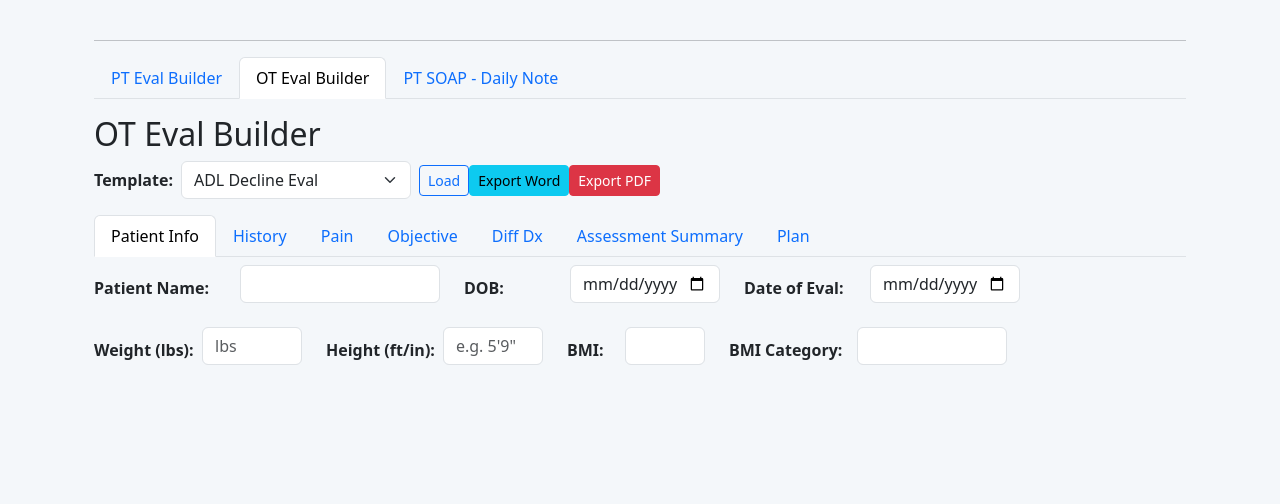
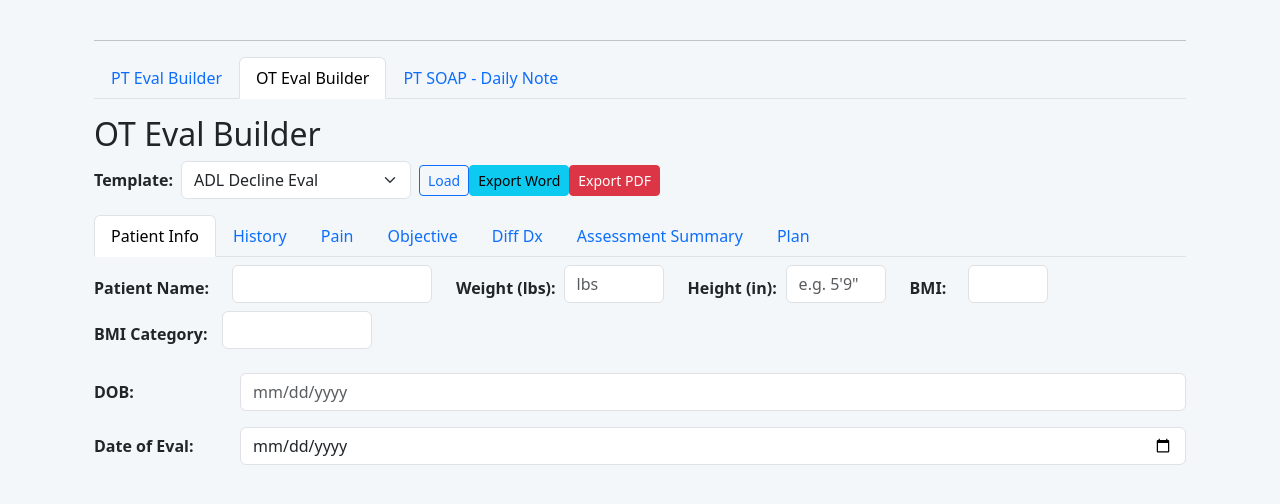
Before and after one commit to KLcoding01/PT-Builder, a Flask app: page /dashboard in a window 1280 px wide, after a click on "OT Eval Builder". Shown: the part 56-560 px from the top of the page. Run offline with Flask 3, Linux system fonts and the light colour scheme; a user stored in the database is signed in.

Commit message:
Initial commit

```diff
--- a/templates/dashboard.html
+++ b/templates/dashboard.html
@@ -270,32 +270,38 @@
           <div class="tab-pane fade show active" id="ot-patientinfo" role="tabpanel">
 
             <div class="d-flex align-items-center mb-3 flex-wrap">
-              <label for="ot_patient_name" class="me-3 mb-0" style="min-width: 130px;"><strong>Patient Name:</strong></label>
+              <!-- Patient Name -->
+              <label for="ot_patient_name" class="me-2 mb-0" style="min-width: 130px;"><strong>Patient Name:</strong></label>
               <input type="text" class="form-control me-4 mb-2" name="patient_name" id="ot_patient_name" style="max-width: 200px;">
 
-              <label for="ot_dob" class="me-3 mb-0" style="min-width: 90px;"><strong>DOB:</strong></label>
-              <input type="date" class="form-control me-4 mb-2" name="dob" id="ot_dob" style="max-width: 150px;">
-
-              <label for="ot_eval_date" class="me-3 mb-0" style="min-width: 110px;"><strong>Date of Eval:</strong></label>
-              <input type="date" class="form-control me-4 mb-2" name="eval_date" id="ot_eval_date" style="max-width: 150px;">
-            </div>
-
-            <div class="d-flex align-items-center mb-3 flex-wrap">
-              <label for="ot_weight" class="me-2 mb-0" style="min-width: 100px;"><strong>Weight (lbs):</strong></label>
+              <!-- Weight -->
+              <label for="ot_weight" class="me-2 mb-0" style="min-width: 90px;"><strong>Weight (lbs):</strong></label>
               <input type="number" class="form-control me-4 mb-2" id="ot_weight" name="weight" placeholder="lbs" style="max-width: 100px;">
 
-              <label for="ot_height" class="me-2 mb-0" style="min-width: 100px;"><strong>Height (ft/in):</strong></label>
+              <!-- Height -->
+              <label for="ot_height" class="me-2 mb-0" style="min-width: 90px;"><strong>Height (in):</strong></label>
               <input type="text" class="form-control me-4 mb-2" id="ot_height" name="height" placeholder="e.g. 5'9&quot;" style="max-width: 100px;">
 
+              <!-- BMI -->
               <label for="ot_bmi" class="me-2 mb-0" style="min-width: 50px;"><strong>BMI:</strong></label>
               <input type="text" class="form-control me-4 mb-2" id="ot_bmi" name="bmi" readonly style="max-width: 80px;">
 
+              <!-- BMI Category -->
               <label for="ot_bmi_category" class="me-2 mb-0" style="min-width: 120px;"><strong>BMI Category:</strong></label>
               <input type="text" class="form-control mb-2" id="ot_bmi_category" name="bmi_category" readonly style="max-width: 150px;">
             </div>
 
+            <div class="d-flex align-items-center mb-3">
+              <label for="ot_dob" class="me-3 mb-0" style="min-width: 130px;"><strong>DOB:</strong></label>
+              <input type="text" class="form-control" name="dob" id="ot_dob" placeholder="mm/dd/yyyy">
+            </div>
+
+            <div class="d-flex align-items-center mb-3">
+              <label for="ot_eval_date" class="me-3 mb-0" style="min-width: 130px;"><strong>Date of Eval:</strong></label>
+              <input type="date" class="form-control" name="eval_date" id="ot_eval_date">
+            </div>
+
           </div>
-
           <!-- HISTORY TAB -->
           <div class="tab-pane fade" id="ot-history" role="tabpanel">
 
@@ -794,6 +800,49 @@
   document.getElementById("weight").addEventListener("input", calculateBMI);
   document.getElementById("height").addEventListener("input", calculateBMI);
 </script>
+<script>
+  function parseOTHeightFeetInches(value) {
+    const regex = /(\d+)\s*['ft]{1,2}\s*(\d+)?\s*["in]{0,2}/i;
+    const match = value.match(regex);
+    if (match) {
+      const feet = parseInt(match[1]) || 0;
+      const inches = parseInt(match[2]) || 0;
+      return (feet * 12) + inches;
+    }
+
+    const numeric = parseFloat(value);
+    return isNaN(numeric) ? null : numeric;
+  }
+
+  function calculateOTBMI() {
+    const weight = parseFloat(document.getElementById("ot_weight").value);
+    const heightRaw = document.getElementById("ot_height").value;
+    const heightIn = parseOTHeightFeetInches(heightRaw);
+
+    const bmiField = document.getElementById("ot_bmi");
+    const categoryField = document.getElementById("ot_bmi_category");
+
+    if (!isNaN(weight) && heightIn && heightIn > 0) {
+      const bmi = (weight / (heightIn * heightIn)) * 703;
+      const roundedBMI = bmi.toFixed(1);
+      bmiField.value = roundedBMI;
+
+      let category = '';
+      if (bmi < 18.5) category = "Underweight";
+      else if (bmi < 24.9) category = "Normal";
+      else if (bmi < 29.9) category = "Overweight";
+      else category = "Obese";
+
+      categoryField.value = category;
+    } else {
+      bmiField.value = '';
+      categoryField.value = '';
+    }
+  }
+
+  document.getElementById("ot_weight").addEventListener("input", calculateOTBMI);
+  document.getElementById("ot_height").addEventListener("input", calculateOTBMI);
+</script>
 
 
 {% endblock %}
```
